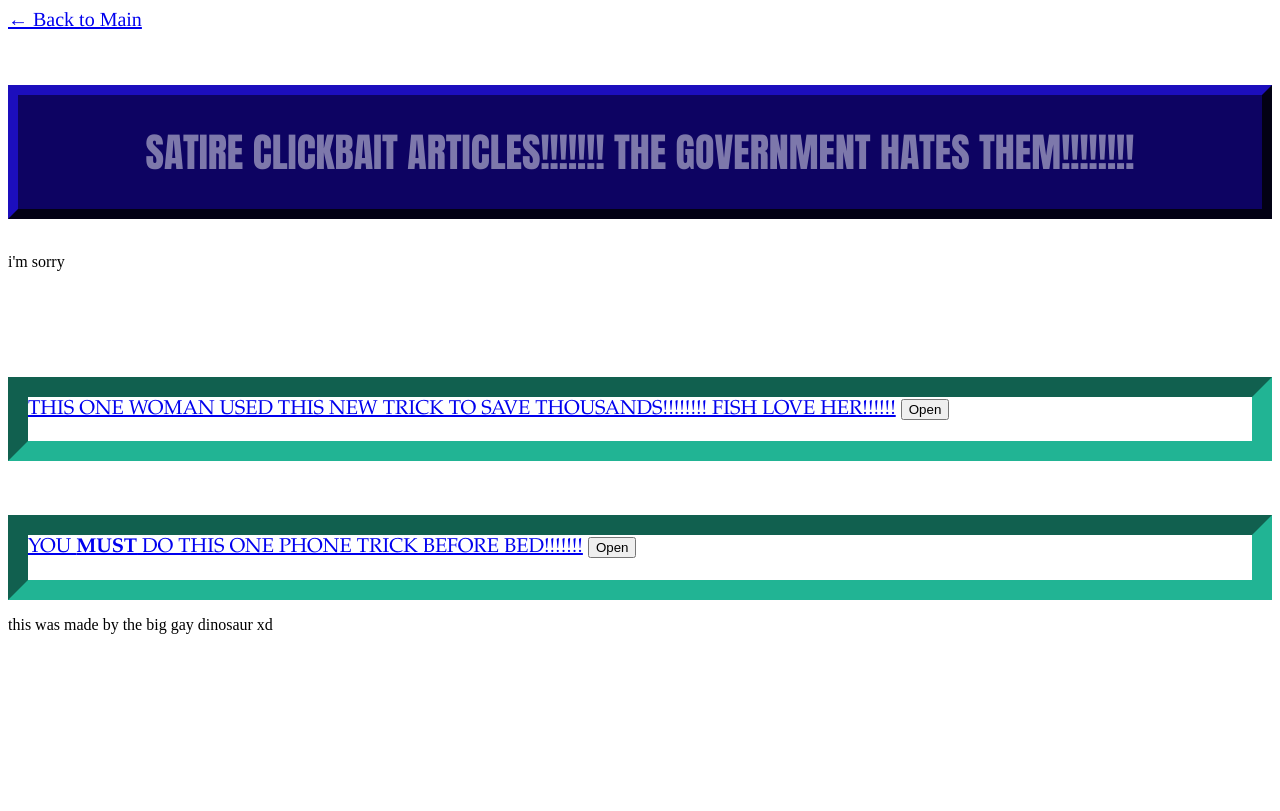
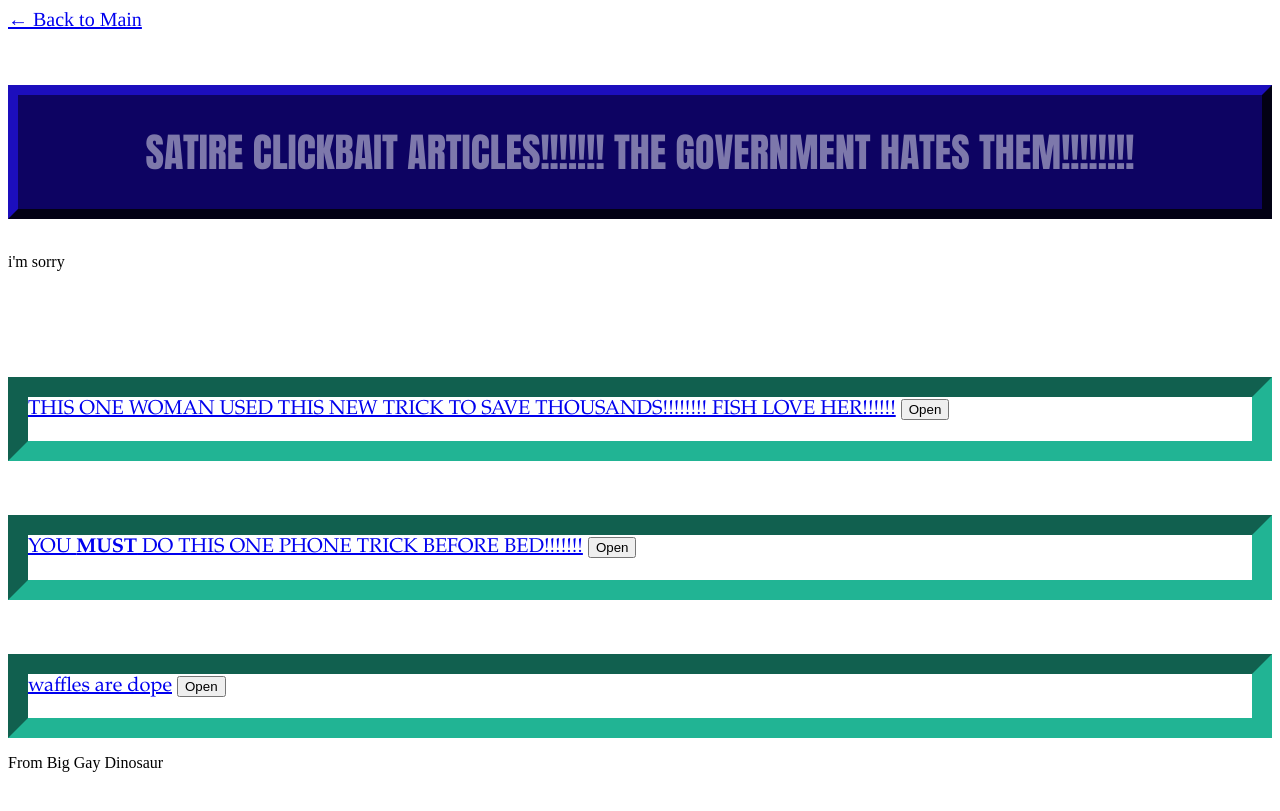
Before and after one commit to big-gay-dinosaur/Website-thingy, a Jekyll site: the page articles.html, which Jekyll copies as it is, in a window 1280 px wide. Shown: the top 811 px of the page. Built offline with Jekyll 4.4.1, drawn with Linux system fonts in a browser that asks for light colours; some of the changed lines change nothing that is shown.

Commit message:
yea i made a good update, please
idk lol

```diff
--- a/articles.html
+++ b/articles.html
@@ -2,7 +2,7 @@
 <html>
 	<head>
 		<meta charset="UTF-8">
-		<meta name="description" content="just satire clickbaitey articles lol ">
+		<meta name="description" content="just satire clickbaitey articles lol">
 		<meta name="viewport" content="width=device-width, initial-scale=1.0">
 		<style>
 
@@ -60,63 +60,85 @@
 		<div class="body">
 
 			<a href="https://i.kym-cdn.com/photos/images/newsfeed/000/002/941/Duckroll.jpg?1243959393" >THIS ONE WOMAN USED THIS NEW TRICK TO SAVE THOUSANDS!!!!!!!! FISH LOVE HER!!!!!!</a>
-			 <button id="button1" type="button" onclick="if(open) {SC1onclick();} else {SC1onclick2();};" >Open</button>
-			 <p id="article1"></p>
+			<button id = "fuck" class="button" type="button" onclick="SC1onclick(this);" >Open</button>
+			 <p id="asjd" class="article"></p>
 				</div>
 			<br>
 			<br>
 			<br>
 			<div class="body">
 			<a href="https://i.kym-cdn.com/photos/images/newsfeed/000/002/941/Duckroll.jpg?1243959393">YOU <b>MUST</b> DO THIS ONE PHONE TRICK BEFORE BED!!!!!!!</a>
-			<button id="button2" type="button" onclick="SC2onclick();" >Open</button>
-			<p id="article2"></p>
+			<button id="bitch" class="button" type="button" onclick="SC1onclick(this);" >Open</button>
+			<p class="article"></p>
+			</div>
+
+			<br>
+			<br>
+			<br>
+			<div class="body">
+
+				<a href="https://i.kym-cdn.com/photos/images/newsfeed/000/002/941/Duckroll.jpg?1243959393" > waffles are dope</a>
+				<button id = "fuaasdck" class="button" type="button" onclick="SC1onclick(this);" >Open</button>
+				 <p id="asjdsfs" class="article"></p>
 					</div>
 
 
 
 
-
-			<p>this was made by the big gay dinosaur xd</p>
+			<p>From Big Gay Dinosaur</p>
 	</body>
 
 	<script>
-		var item = document.getElementById("article1");
-		var item2 = document.getElementById("button1");
-		var item3 = document.getElementById("article2");
-		var item4 = document.getElementById("button2");
-		var openq = false;
-		var openq2 = false;
-		function SC1onclick() {
-		//	console.log(item.innerText);
+		var articles = [];
+		articles = document.getElementsByClassName("article");
+		var buttons = [];
+		buttons = document.getElementsByClassName("button");
+		var articleContents = [];
+		articleContents[0] = "You'd never expect this answer, so just hold tight. Don't die. But, in 2004, she discovered something very interesting. This woman, is Carol Ina. Carol was riding to work on her bike one day, when she decided to feed the fish. She gave them bread. Now, she worked as a teacher. Teaching is expensive. She now makes no money but also spends thousands less feeding the fish instead. She's now the resident crazy lady.";
+		articleContents[1] = "This trick was silenced by the government, so I might be shut down soon. READ WHILE YOU CAN!! To help your phone, you must charge it. You may already be doing that, but an instagram user by the name of Carl000 on instagram discovered this trick when he frustratingly didn't charge his phone. He then woke up and did productive shit unlike you, and developed a secret technique. Now, this is very complicated, so bear with me. This is life-changing. <br> 1. Get Skittles. <br><br> This may seem stupid, but it is a vital step. They have special acids that react with electricity in a way i will get on with later. <br><br><br>2. Water. <br><br> This has hydrogen which does [CONTAMINATED     OBLITERATED     DIMINISHED] <br><br><br> ############################ <br><br> THIS ARTICLE HAS BEEN SEIZED BY THE NATIONAL SECURITY AGENCY OF THE UNITED STATES OF AMERICA. <br><br> HAVE A GOOD DAY IDIOT I ONLY INTERRUPTED THIS ARTICLE CUS I WAS BORED XDDDDDDDDDDDDDDDDDDDDDDDDDDDDDDDDDDDDDDDDDDDDDDDDDDDDDDDDDDDDDDDDDDDDDDDDDDDDDDDDD <br><br><br><br><br> im just tired honestly";
+		articleContents[2] = "H<br>U<br>M<br>A<br>N<br><br>O<br>N<br>E<br>";
+		var openq = [];
+		for(var i = 0; i < articles.length; i++) {
+			openq[i] = false;
+		}
+		function SC1onclick(index) {
+//			buttons.indexOf(index);
 
-			openq = !openq;
-			console.log(openq);
-			if(openq) {
+		 	for(var i = 0; i < buttons.length; i++) {
 
-item.innerText = "You'd never expect this answer, so just hold tight. Don't die. But, in 2004, she discovered something very interesting. This woman, is Carol Ina. Carol was riding to work on her bike one day, when she decided to feed the fish. She gave them bread. Now, she worked as a teacher. Teaching is expensive. She now makes no money but also spends thousands less feeding the fish instead. She's now the resident crazy lady.";
-item2.innerText = "Close";
+					console.log("button[i] id " + buttons[i].id);
+					console.log("index id: " + index.id);
+					console.log("i is " + i);
+					if(buttons[i].id == index.id) {
+						console.log("ids match(id is " + i + ")");
+						console.log("i is " + i);
+						idOfElement = i;
+					}
+
+		 }
+		 openq[idOfElement] = !openq[idOfElement];
+		 console.log("story of elemntid: " + articleContents[idOfElement]);
+		 console.log("what i ksajldjal: " + articles[idOfElement].innerHTML);
+		 if(openq[idOfElement]) {
+			 articles[idOfElement].innerHTML = articleContents[idOfElement];
+			 buttons[idOfElement].innerHTML = "Close";
+		 console.log("what i ksajldjal: " + articles[idOfElement].innerHTML);
+
 		 } else {
-item.innerText = "";
-item2.innerText = "Open";
+			 articles[idOfElement].innerHTML = "";
+			 buttons[idOfElement].innerHTML = "Open";
 		 }
-		};
+		}
+		//if(openq[index]) {
+		//articles[index].innerHTML = articleContents[index];
+		//}
 
 
 
-		function SC2onclick() {
-		//	console.log(item.innerText);
 
-			openq2 = !openq2;
-			console.log(openq2);
-			if(openq2) {
 
-	item3.innerText = "This trick was silenced by the government, so I might be shut down soon. READ WHILE YOU CAN!! To help your phone, you must charge it. You may already be doing that, but an instagram user by the name of Carl000 on instagram discovered this trick when he frustratingly didn't charge his phone. He then woke up and did productive shit unlike you, and developed a secret technique. Now, this is very complicated, so bear with me. This is life-changing. \n 1. Get Skittles. \n \n This may seem stupid, but it is a vital step. They have special acids that react with electricity in a way i will get on with later. \n \n \n 2. Water. \n \n This has hydrogen which does [CONTAMINATED     OBLITERATED     DIMINISHED] \n \n \n ############################ \n \n THIS ARTICLE HAS BEEN SEIZED BY THE NATIONAL SECURITY AGENCY OF THE UNITED STATES OF AMERICA. \n \n HAVE A GOOD DAY IDIOT I ONLY INTERRUPTED THIS ARTICLE CUS I WAS BORED XDDDDDDDDDDDDDDDDDDDDDDDDDDDDDDDDDDDDDDDDDDDDDDDDDDDDDDDDDDDDDDDDDDDDDDDDDDDDDDDDD \n \n \n \n \n im just tired honestly";
-item4.innerText = "Close";
-} else {
-item3.innerText = "";
-item4.innerText = "Open";
-}
-		};
+
+
 
 	</script>
 </html>
```
Lines whose indentation alone changed are shown as unchanged.
